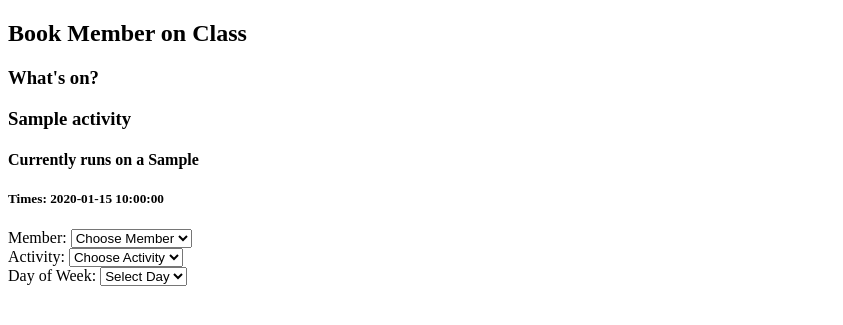
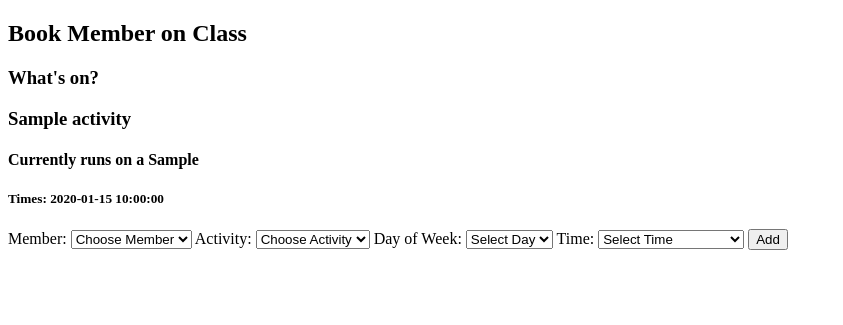
Before and after one commit to callumw118/gym_booking_system, a Flask app: page /bookings/new in a window 1280 px wide. Shown: the top 325 px of the page, without its empty margins (0-843 px from the left). Run offline with Flask 2, Linux system fonts and the light colour scheme; a database or web service that is not in the repository returns one stand-in record (values such as "Sample title"); some libraries are stand-ins or nearby versions.

Commit message:
Adds time drop down menu for user to select the time

```diff
--- a/templates/bookings/new.html
+++ b/templates/bookings/new.html
@@ -25,9 +25,7 @@
         </option>
       {% endfor %}
     </select>
-  </section>
 
-  <section>
     <label for="activity">Activity:</label>
     <select name="activity_id">
       <option value="" selected disabled hidden>Choose Activity</option>
@@ -37,9 +35,7 @@
         </option>
       {% endfor %}
     </select>
-  </section>
 
-  <section>
     <label for="day_of_week">Day of Week:</label>
     <select name="activity_id">
       <option value="" selected disabled hidden>Select Day</option>
@@ -49,6 +45,17 @@
         </option>
       {% endfor %}
     </select>
+
+    <label for="time">Time:</label>
+    <select name="activity_id">
+      <option value="" selected disabled hidden>Select Time</option>
+      {% for activity in activities %}
+        <option value="{{ activity.id }}">
+          {{ activity.time }}
+        </option>
+        {% endfor %}
+    </select>
+    <input type="submit" value="Add">
   </section>
 
 </form>
```
